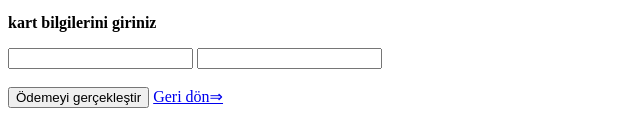
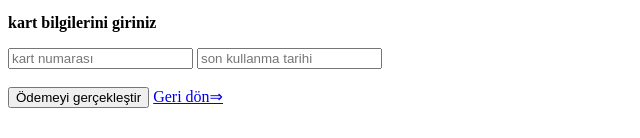
Before and after one commit to Non7-Q/frontend_ex1, a plain HTML site: page payPage.html in a window 1280 px wide. Shown: the part 173-311 px from the top of the page, without its empty margins (0-640 px from the left). Drawn offline with Linux system fonts and the light colour scheme.

Commit message:
6 placeholder

```diff
--- a/payPage.html
+++ b/payPage.html
@@ -21,8 +21,8 @@
         <section>
           <p><strong>kart bilgilerini giriniz</strong></p>
 
-          <input />
-          <input />
+          <input placeholder="kart numarası" />
+          <input placeholder="son kullanma tarihi" />
           <br /><br />
 
           <button>Ödemeyi gerçekleştir</button>
```
